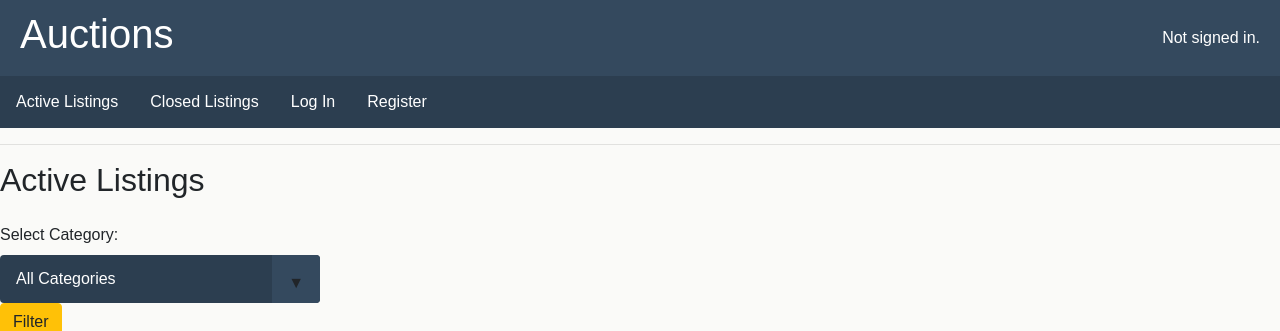
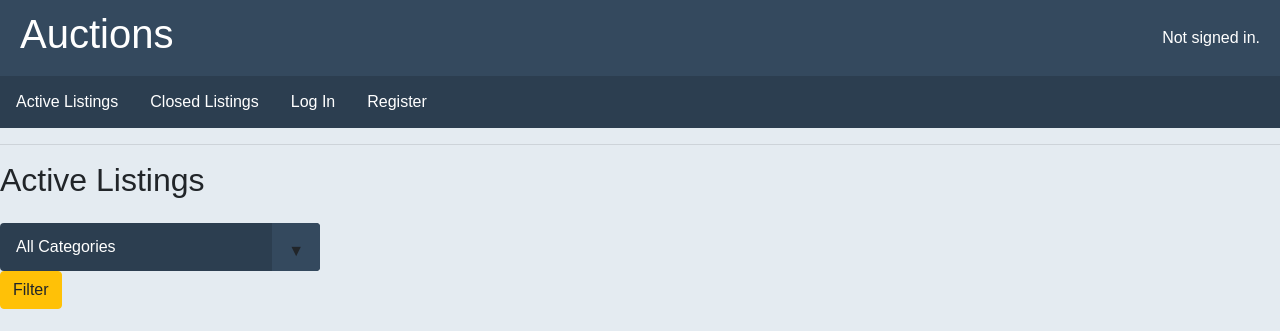
Before and after one commit to FakirHerif/commerce-project, a Django app: page / in a window 1280 px wide. Shown: the top 331 px of the page. Run offline with Django 3.2, Linux system fonts and the light colour scheme; data comes from the database, SQL or seed files in the repository; both versions use the stored data as it was after the commit; some libraries are stand-ins or nearby versions.

Commit message:
'select category' that don't look stylish were deleted and the body color was changed

```diff
--- a/auctions/static/auctions/styles.css
+++ b/auctions/static/auctions/styles.css
@@ -3,7 +3,7 @@ body {
     font-family: Arial, sans-serif;
     margin: 0;
     padding: 0;
-    background-color: #fafaf8;
+    background-color: #e4ebf1;
 }
 
 .header {
--- a/auctions/templates/auctions/closed_listings.html
+++ b/auctions/templates/auctions/closed_listings.html
@@ -4,7 +4,7 @@
     <h2>Closed Listings</h2>
 
     <form action="{% url 'closed_listings' %}" method="GET" class="my-4">
-      <label for="category">Select a category:</label>
+
       <div class="select">
       <select name="category" id="category">
           <option value="" {% if not selected_category %}selected{% endif %}>All Categories</option>
--- a/auctions/templates/auctions/index.html
+++ b/auctions/templates/auctions/index.html
@@ -4,7 +4,7 @@
     <h2>Active Listings</h2>
     <form action="{% url 'viewCategory' %}" method="POST" class="my-4">
         {% csrf_token %}
-        <label for="category">Select Category:</label>
+
     <div class="select">
         <select class="category" name="category" id="category">
             <option value="" {% if not selected_category %}selected{% endif %}>All Categories</option>
```
Also changed, not shown: db.sqlite3.
